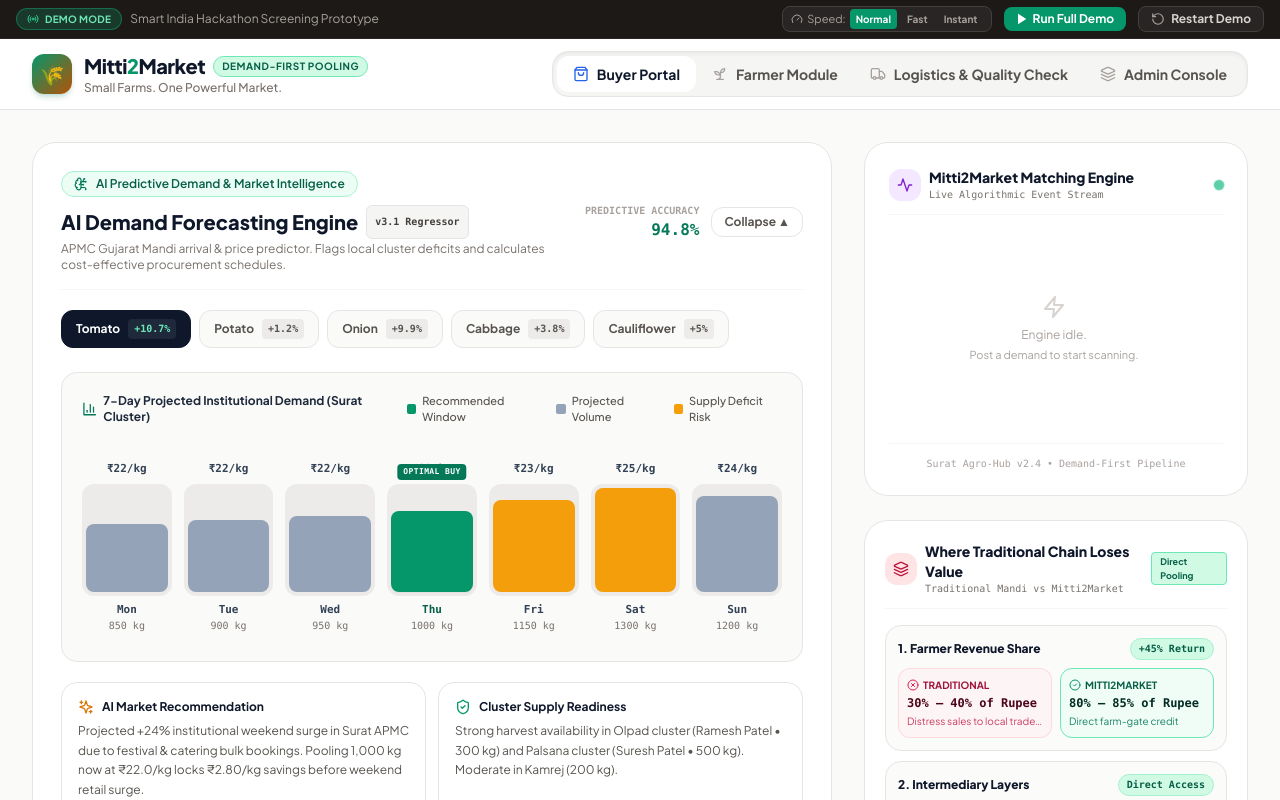
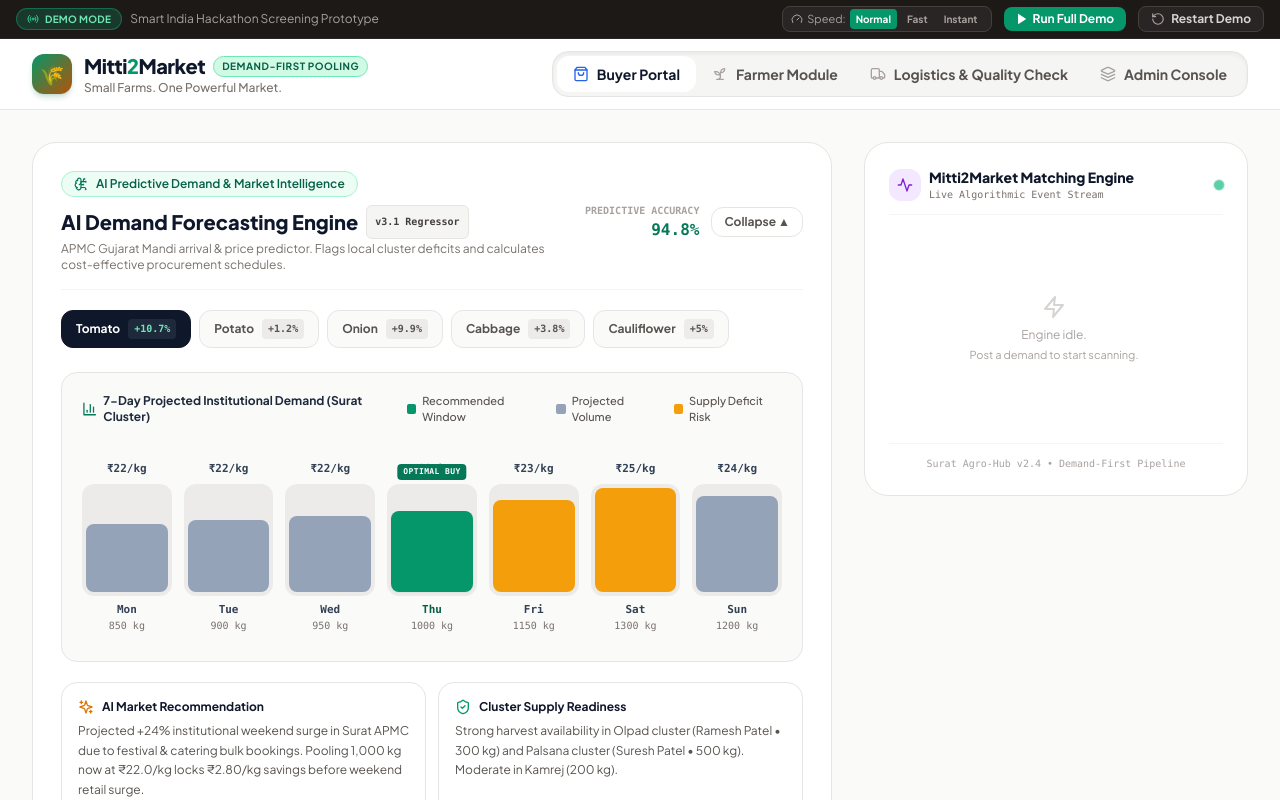
Before and after one commit to himanikapadia/SIH26033-Mitti2Market, a React (Vite) app: page / in a window 1280 px wide. Shown: the top 800 px of the page. Built offline with nearby package versions, Linux system fonts and the light colour scheme; the HTML template or start-up script is replaced by a standard one.

Commit message:
refactor(buyer): remove where traditional chain loses value component

```diff
--- a/src/components/buyer/BuyerPortal.tsx
+++ b/src/components/buyer/BuyerPortal.tsx
@@ -5,7 +5,6 @@
 import { ConsolidatedInvoice } from './ConsolidatedInvoice';
 import { MatchingEngineLog } from './MatchingEngineLog';
 import { BuyerLiveTracking } from './BuyerLiveTracking';
-import { TraditionalChainComparison } from '../common/TraditionalChainComparison';
 import { useDemo } from '../../context/DemoContext';
 import { LeafletMap } from '../common/LeafletMap';
 import { AlertTriangle } from 'lucide-react';
@@ -79,10 +78,9 @@
           <BuyerLiveTracking />
         </div>
 
-        {/* Right Sidebar: 4 Columns (Matching Engine Log Stream + Value Comparison) */}
+        {/* Right Sidebar: 4 Columns (Matching Engine Log Stream) */}
         <div className="lg:col-span-4 space-y-6">
           <MatchingEngineLog />
-          <TraditionalChainComparison />
         </div>
       </div>
     </div>
```
